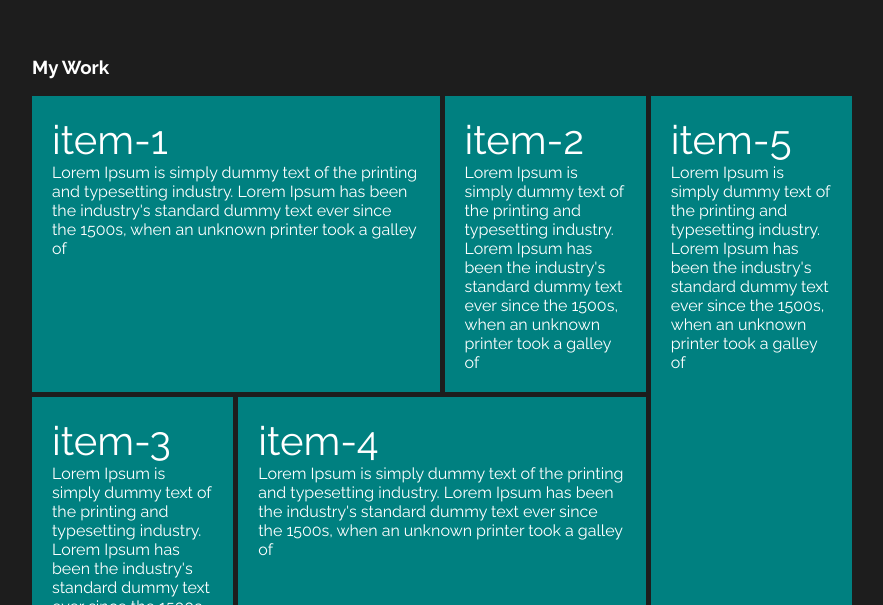
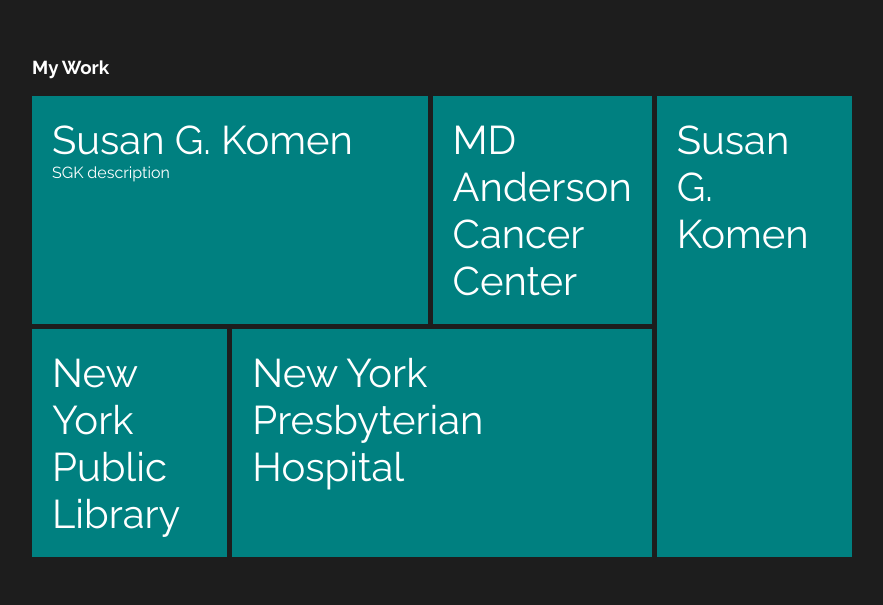
Before and after one commit to markdreed512/react-portfolio, a React (Create React App) app: page / in a window 1280 px wide. Shown: the part 995-1600 px from the top of the page, without its empty margins (98-981 px from the left). Built offline with nearby package versions, Linux system fonts and the light colour scheme.

Commit message:
modal positioning

```diff
--- a/src/App.js
+++ b/src/App.js
@@ -1,16 +1,13 @@
 import { useState } from 'react'
 import './App.css';
 import DeskNav from './components/DeskNav/DeskNav'
-import Landing from './components/Main/Main'
+import Main from './components/Main/Main'
 
 function App() {
   return (
     <div className="App">
         <DeskNav />
-        <Landing />
-        <main>
-          {/* {mobileMenuOpen && <MobileMenu /> } */}
-        </main>
+        <Main />
     </div>
   );
 }
--- a/src/components/DeskNav/HamburgerMenuIcon/HamburgerMenuIcon.js
+++ b/src/components/DeskNav/HamburgerMenuIcon/HamburgerMenuIcon.js
@@ -1,25 +1,28 @@
 import React, { useContext, useState } from 'react'
-// import MobileMenuContext from './MobileMenuContext'
+import MobileMenuContext from '../../../context/MobileMenuContext'
 import './HamburgerMenuIcon.css'
 
-function HamburgerMenu() {
+function HamburgerMenuIcon() {
     // const [ mobileMenuOpen, setMobileMenuOpen ] = useContext(MobileMenuContext)
-    const toggleMobileMenu = () => {
-        // setMobileMenuOpen(!mobileMenuOpen)
-        setAnimated1(animated1 === "animated1"? "no-animate1" : "animated1")
-        setAnimated2(animated2 === "animated2"? "no-animate2" : "animated2")
-        setAnimated3(animated3 === "animated3"? "no-animate3" : "animated3")
-    }
-    const [ animated1, setAnimated1 ] = useState("no-animate1")
-    const [ animated2, setAnimated2 ] = useState("no-animate2")
-    const [ animated3, setAnimated3 ] = useState("no-animate3")
+    // const toggleMobileMenu = () => {
+    //     setMobileMenuOpen(!mobileMenuOpen)
+    //     setAnimated1(animated1 === "animated1"? "no-animate1" : "animated1")
+    //     setAnimated2(animated2 === "animated2"? "no-animate2" : "animated2")
+    //     setAnimated3(animated3 === "animated3"? "no-animate3" : "animated3")
+    // }
+  //   const [ animated1, setAnimated1 ] = useState("no-animate1")
+  //   const [ animated2, setAnimated2 ] = useState("no-animate2")
+  //   const [ animated3, setAnimated3 ] = useState("no-animate3")
+  // return (
+  //   <div className='hamburger-menu-icon' onClick={toggleMobileMenu}>
+  //       <div className={`top stripe ${animated1}`}></div>
+  //       <div className={`middle stripe ${animated2}`}></div>
+  //       <div className={`bottom stripe ${animated3}`}></div>
+  //   </div>
+  // )
   return (
-    <div className='hamburger-menu-icon' onClick={toggleMobileMenu}>
-        <div className={`top stripe ${animated1}`}></div>
-        <div className={`middle stripe ${animated2}`}></div>
-        <div className={`bottom stripe ${animated3}`}></div>
-    </div>
+    <div className='hamburger-menu-icon'>|||</div>
   )
 }
 
-export default HamburgerMenu
+export default HamburgerMenuIcon
--- a/src/components/WorkView/WorkModal/WorkModal.css
+++ b/src/components/WorkView/WorkModal/WorkModal.css
@@ -1,5 +1,5 @@
 #work_modal{
-    position: absolute;
+    position: fixed;
     top: 0px;
     left:0px;
     width: 100vw;
@@ -9,12 +9,12 @@
     align-items: center;
 }
 #work_modal .content{
-    width: 800px;
+    width: 100%;
     max-width: 100%;
+    height: 100vh;
     background-color: rgba(0,0,0,0.9);
     padding: 35px;
     border-radius: 5px;
-    position: relative;
 }
 .button-container{
     position: absolute;
@@ -32,8 +32,11 @@
     cursor: pointer;
     opacity: 0.8;
 }
-.tile-heading{
+.modal-heading{
     margin: 0;
     font-size: 26px;
     font-weight: 600;;
 }
+.modal-img{
+    width: 100%;
+}
--- a/src/components/WorkView/WorkModal/WorkModal.js
+++ b/src/components/WorkView/WorkModal/WorkModal.js
@@ -3,19 +3,17 @@
 import tileData from './tileData'
 
 function WorkModal(props) {
+  const tileDataIndex = props.view[props.view.length - 1] - 1
+  const modal = tileData[tileDataIndex]
   return (
     <div id="work_modal">
       <div className="content">
         <div className="button-container">
           <button className="close_btn" onClick={props.closeModal}>X</button>
         </div>
-        <h3 className="tile-heading">{tileData.tiles[props.view].heading}</h3>
-        {tileData.tiles[props.view].paragraphs.map(paragraph => {
-          return (
-            <p>{paragraph}</p>
-          )
-        })}
-        <p></p>
+        <h3 className="modal-heading"><a href={modal.linkUrl} target="_blank">{modal.heading}</a></h3>
+            <p>{modal.text}</p>
+            <img src={`/assets/${modal.imageFile}`} className="modal-img"/>
       </div>
 
     </div>
--- a/src/components/WorkView/WorkModal/tileData.json
+++ b/src/components/WorkView/WorkModal/tileData.json
@@ -1,24 +1,42 @@
+[
   {
-  "tiles": {
-    "item-1": {
+    "company": "SGK",
+    "id": "item-1",
     "heading": "Susan G. Komen",
-      "paragraphs": ["paragraph 1", "paragraphs 2"]
+    "text": "SGK description",
+    "imageFile": "national_teams_screenshot.png",
+    "linkUrl": "https://secure.info-komen.org/site/SPageNavigator/Race/NRFTC/NationalTeams.html"
   },
-    "item-2": {
+  {
+    "company": "MDACC",
+    "id": "item-2",
     "heading": "MD Anderson Cancer Center",
-      "paragraphs": ["paragraph 1", "paragraphs 2"]
+    "text": "",
+    "imageFile": "national_teams_screenshot.png",
+    "linkUrl": "https://secure.info-komen.org/site/SPageNavigator/Race/NRFTC/NationalTeams.html"
   },
-    "item-3": {
+  {
+    "company": "NYPL",
+    "id": "item-3",
     "heading": "New York Public Library",
-      "paragraphs": ["paragraph 1", "paragraphs 2"]
+    "text": "",
+    "imageFile": "national_teams_screenshot.png",
+    "linkUrl": "https://secure.info-komen.org/site/SPageNavigator/Race/NRFTC/NationalTeams.html"
   },
-    "item-4": {
+  {
+    "company": "NYPH",
+    "id": "item-4",
     "heading": "New York Presbyterian Hospital",
-      "paragraphs": ["paragraph 1", "paragraphs 2"]
+    "text": "",
+    "imageFile": "national_teams_screenshot.png",
+    "linkUrl": "https://secure.info-komen.org/site/SPageNavigator/Race/NRFTC/NationalTeams.html"
   },
-    "item-5": {
+  {
+    "company": "SGK_2",
+    "id": "item-5",
     "heading": "Susan G. Komen",
-      "paragraphs": ["paragraph 1", "paragraphs 2"]
+    "text": "",
+    "imageFile": "national_teams_screenshot.png",
+    "linkUrl": "https://secure.info-komen.org/site/SPageNavigator/Race/NRFTC/NationalTeams.html"
   }
-  }
-}
+]
--- a/src/components/WorkView/WorkView.css
+++ b/src/components/WorkView/WorkView.css
@@ -1,7 +1,6 @@
 #work_section{
     margin: 500px 0;
     padding-top: 100px;
-    position: relative;
 }
 #image_grid{
     display: grid;
--- a/src/components/WorkView/WorkView.js
+++ b/src/components/WorkView/WorkView.js
@@ -1,6 +1,7 @@
 import { useState } from 'react'
 import './WorkView.css'
 import WorkModal from './WorkModal/WorkModal'
+import tileData from './WorkModal/tileData'
 
 
 
@@ -20,27 +21,40 @@
         setDisplayModal(false)
     }
     const renderTiles = () => {
-        const tiles = []
-        for(let i = 0; i < 5; i++){
-            const id = `item-${i + 1}`
-            const isActive = activeId === id
-            tiles.push(
-                <div key={i} id={id} className={`grid-item`} onClick={() => openModal(id)}>
-                    <h3>{id}</h3>
-                    Lorem Ipsum is simply dummy text of the printing and typesetting industry. Lorem Ipsum has been the industry's standard dummy text ever since the 1500s, when an unknown printer took a galley of
-                </div>
-            )
-        }
-        return tiles
+        // const tiles = []
+        // for(let i = 0; i < 5; i++){
+        //     const id = `item-${i + 1}`
+        //     const isActive = activeId === id
+        //     tiles.push(
+                // <div key={i} id={id} className={`grid-item`} onClick={() => openModal(id)}>
+                //     <h3>{id}</h3>
+                //     Lorem Ipsum is simply dummy text of the printing and typesetting industry. Lorem Ipsum has been the industry's standard dummy text ever since the 1500s, when an unknown printer took a galley of
+                // </div>
+        //     )
+        // }
+        // return tiles
     }
   return (
     <section id="work_section">
         <h3>My Work</h3>
         <h2>{activeId}</h2>
         <div id="image_grid">
-            {renderTiles()}
+            {/* {renderTiles()} */}
+            {tileData.map((tile, i) => {
+                const id = `item-${i + 1}`
+                return(
+                    <>
+                        <div key={i} id={id} className={`grid-item`} onClick={() => openModal(id)}>
+                            <h3>{tile.heading}</h3>
+                            <div className="tile-text">{tile.text}</div>
+                        </div>
+
+                    </>
+                )
+            })}
+            {displayModal && <WorkModal closeModal={closeModal} view={modalView}/>}
         </div>
-        {displayModal && <WorkModal closeModal={closeModal} view={modalView}/>}
+
     </section>
   )
 }
--- a/src/context/MobileMenuContext.js
+++ b/src/context/MobileMenuContext.js
@@ -1,5 +1,5 @@
 import React from 'react'
 
-const MobileNavContext = React.createContext()
+const MobileMenuContext = React.createContext()
 
-export default MobileNavContext
+export default MobileMenuContext
```
Also changed, not shown: src/components/WorkView/WorkTile/WorkTile.js (added, +9 -0 lines), public/assets/mdacc_leaderboards.png (added), public/assets/national_teams_screenshot.png (renamed from src/assets/national_teams_screenshot.png). Lines whose indentation alone changed are shown as unchanged.
